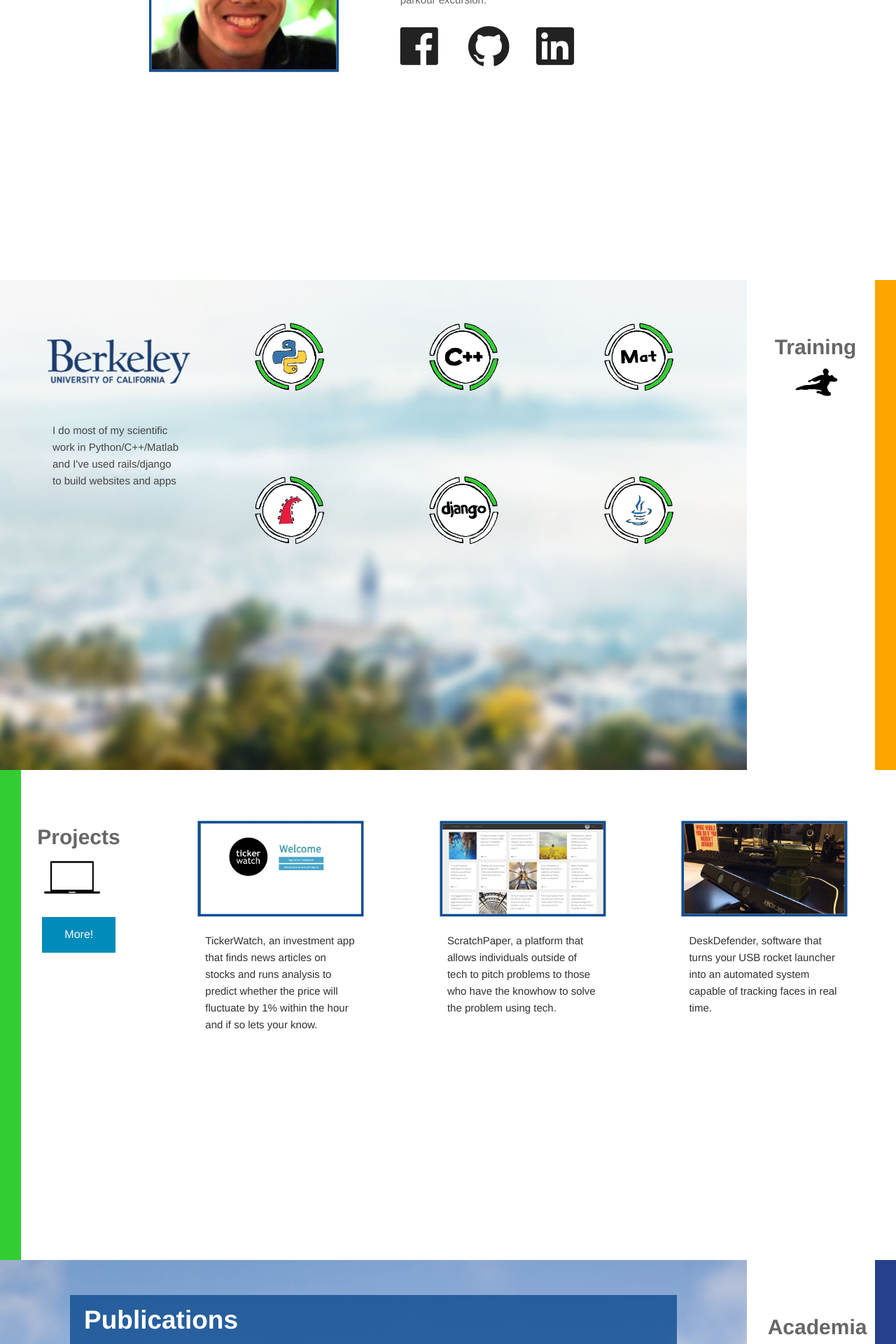
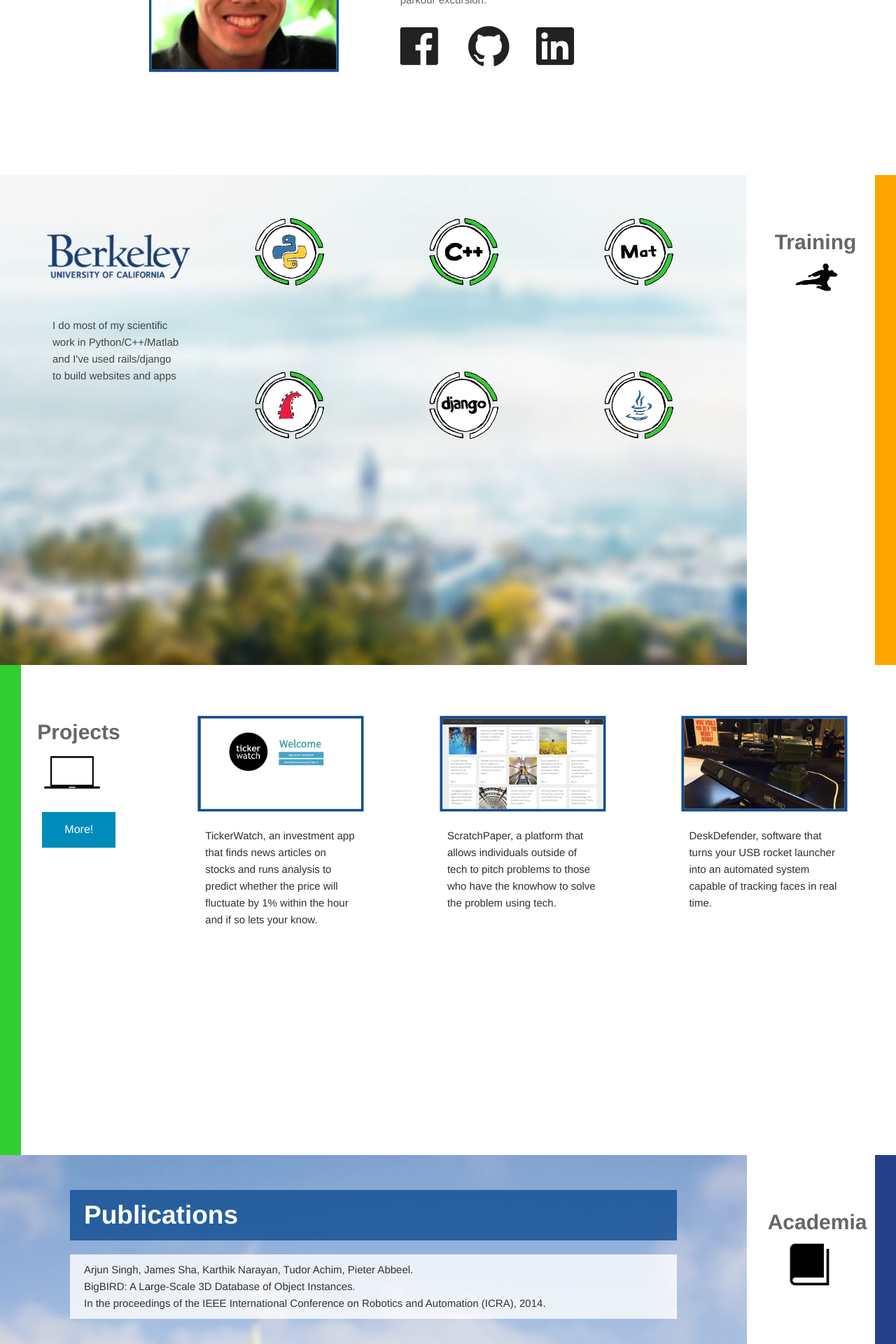
Before and after one commit to thedavidzhao/jamessha.github.io, a Jekyll site: the page built from index.html, in a window 1280 px wide. Shown: the part 600-2520 px from the top of the page at 70% size. Built offline with Jekyll 4.4.1, drawn with Linux system fonts in a browser that asks for light colours; nearby versions of some CDN libraries.

Commit message:
minor updates

```diff
--- a/css/style.scss
+++ b/css/style.scss
@@ -70,9 +70,8 @@
 
 .hsContent {
 	max-width: 100%;
-	position: absolute;
 	left: 50%;
-	top: 50%;
+	top: 25%;
 }
 
 .hsContent .row {
@@ -116,7 +115,7 @@
 
 /* Slide 2 Stuff */
 #slide-2{
-  max-height: 700px;
+  max-height: 550px;
 
   p {
     color: #666666;
--- a/index.html
+++ b/index.html
@@ -25,7 +25,7 @@
     >
       <div class="hsContainer">
         <div class="row">
-          <div class="small-centered columns">
+          <div class="large-centered columns">
             <h1>Hello!</h1>
           </div>
         </div>
@@ -42,25 +42,25 @@
     <div class="bcg">
       <div class="hsContainer">
         <div class="row">
-          <div class="small-5 columns">
+          <div class="large-5 columns">
             <div id="propic">
               <img src="img/headshot.jpg" alt="propic">
             </div>
           </div>
-          <div id="about-blurb" class="small-7 columns">
+          <div id="about-blurb" class="large-7 columns">
             <p>I'm James, a senior at UC Berkeley studying Electrical Engineering and Computer Science. Recently I've been spending time with the Robot Learning Lab under Professor Pieter Abbeel working on vision and 3d modeling while previously I built experimental search models for Facebook.</p>
             <p>When I'm away from academics and the lab, I'm involved with the Business Fraternity Beta Alpha Psi as well as the Honor Society Eta Kappa Nu. I also enjoy playing tennis, experiencing the finer aspects of life with friends, and the occasional parkour excursion.</p>
             <div class="row icons">
-              <div class="small-2 columns">
+              <div class="large-2 columns">
                 <a href="https://www.facebook.com/jsha"><i class="fi-social-facebook size-72"></i></a>
               </div>
-              <div class="small-2 columns">
+              <div class="large-2 columns">
                 <a href="https://github.com/jamessha78"><i class="fi-social-github size-72"></i></a>
               </div>
-              <div class="small-2 columns">
+              <div class="large-2 columns">
                 <a href="https://www.linkedin.com/pub/james-sha/41/665/1a5"><i class="fi-social-linkedin size-72"></i></a>
               </div>
-              <div class="small-6 columns">
+              <div class="large-6 columns">
               </div>
             </div>
 
@@ -78,8 +78,8 @@
     <div class="bcg">
       <div class="hsContainer">
         <div class="row">
-          <div class="small-10 columns">
-            <div class="small-3 columns">
+          <div class="large-10 columns">
+            <div class="large-3 columns">
               <div class="row">
                 <div id="berkeley-logo">
                   <img src="img/berkeley_text_logo.png" alt="ucb_logo">
@@ -91,40 +91,40 @@
               <div class="row">
               </div>
             </div>
-            <div class="small-9 columns">
+            <div class="large-9 columns">
               <div class="row">
-                <div class="small-4 columns">
+                <div class="large-4 columns">
                   <img src="img/python.png" alt="python">
                 </div>
-                <div class="small-4 columns">
+                <div class="large-4 columns">
                   <img src="img/cpp.png" alt="python">
                 </div>
-                <div class="small-4 columns">
+                <div class="large-4 columns">
                   <img src="img/matlab.png" alt="python">
                 </div>
               </div>
               <div class="row">
-                <div class="small-4 columns">
+                <div class="large-4 columns">
                   <img src="img/rails.png" alt="python">
                 </div>
-                <div class="small-4 columns">
+                <div class="large-4 columns">
                   <img src="img/django.png" alt="python">
                 </div>
-                <div class="small-4 columns">
+                <div class="large-4 columns">
                   <img src="img/java.png" alt="python">
                 </div>
               </div>
             </div>
           </div>
-          <div class="small-2 columns right-header">
+          <div class="large-2 columns right-header">
             <div class="row">
-              <div class="small-9 columns">
+              <div class="large-9 columns">
                 <h1>Training</h1>
                 <div class="right-icon">
                   <img src="img/ninja.png" alt="ninja">
                 </div>
               </div>
-              <div class="small-1 columns highlight">
+              <div class="large-1 columns highlight">
               </div>
             </div>
           </div>
@@ -141,11 +141,11 @@
     <div class="bcg">
       <div class="hsContainer">
         <div class="row">
-          <div class="small-2 columns left-header">
+          <div class="large-2 columns left-header">
             <div class="row">
-              <div class="small-1 columns highlight">
+              <div class="large-1 columns highlight">
               </div>
-              <div class="small-9 columns header-desc">
+              <div class="large-9 columns header-desc">
                 <h1>Projects</h1>
                 <div class="left-icon">
                   <img src="img/laptop.png" alt="laptop">
@@ -154,30 +154,30 @@
               </div>
             </div>
           </div>
-          <div class="small-10 columns showcase">
+          <div class="large-10 columns showcase">
             <div class="row">
-              <div class="small-4 columns">
+              <div class="large-4 columns">
                 <a href="https://github.com/jamessha78/BloombergHack_App"><img class="pitem" src="img/tickerwatch.png" alt="tickerwatch"></a>
               </div>
-              <div class="small-4 columns">
+              <div class="large-4 columns">
                 <a href="https://github.com/nickfreeman/scratchpaper"><img class="pitem" src="img/scratchpaper.png" alt="scratchpaper"></a>
               </div>
-              <div class="small-4 columns">
+              <div class="large-4 columns">
                 <a href="https://github.com/jamessha78/DeskDefender"><img class="pitem" src="img/deskdefender.png" alt="deskdefender"></a>
               </div>
             </div>
             <div class="row">
-              <div class="small-4 columns">
+              <div class="large-4 columns">
                 <div class="pblurb">
                   <p>TickerWatch, an investment app that finds news articles on stocks and runs analysis to predict whether the price will fluctuate by 1% within the hour and if so lets your know.</p>
                 </div>
               </div>
-              <div class="small-4 columns">
+              <div class="large-4 columns">
                 <div class="pblurb">
                   <p>ScratchPaper, a platform that allows individuals outside of tech to pitch problems to those who have the knowhow to solve the problem using tech.</p>
                 </div>
               </div>
-              <div class="small-4 columns">
+              <div class="large-4 columns">
                 <div class="pblurb">
                   <p>DeskDefender, software that turns your USB rocket launcher into an automated system capable of tracking faces in real time.</p>
                 </div>
@@ -196,7 +196,7 @@
     <div class="bcg">
       <div class="hsContainer">
         <div class="row">
-          <div class="small-10 columns publications">
+          <div class="large-10 columns publications">
             <div class="title">
               <h2>Publications</h2>
             </div>
@@ -206,15 +206,15 @@
                 <p>In the proceedings of the IEEE International Conference on Robotics and Automation (ICRA), 2014.</p>
             </div></a>
           </div>
-          <div class="small-2 columns right-header">
+          <div class="large-2 columns right-header">
             <div class="row">
-              <div class="small-9 columns header-desc">
+              <div class="large-9 columns header-desc">
                 <h1>Academia</h1>
                 <div class="right-icon">
                   <img src="img/book.png" alt="book">
                 </div>
               </div>
-              <div class="small-1 columns highlight">
+              <div class="large-1 columns highlight">
               </div>
             </div>
           </div>
```
Also changed, not shown: 1 other file.
